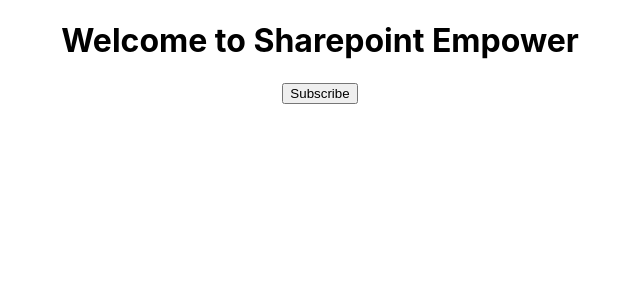
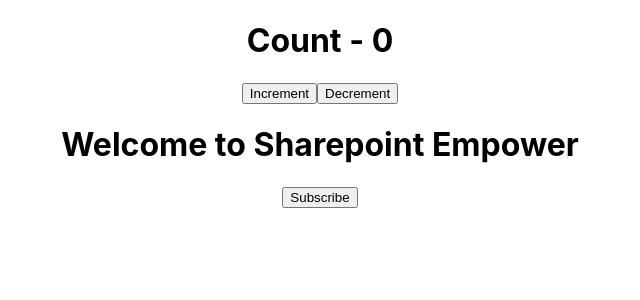
Before and after one commit to ladvabhautik/learn-react-js, a React (Create React App) app: page / in a window 1280 px wide. Shown: the top 300 px of the page, without its empty margins (320-960 px from the left). Built offline with nearby package versions, Linux system fonts and the light colour scheme.

Commit message:
PPP-01-ReactSetState

```diff
--- a/src/App.js
+++ b/src/App.js
@@ -1,4 +1,5 @@
 import './App.css';
+import Counter from './components/Counter';
 import Greet from './components/Greet';
 import Hello from './components/Hello';
 import Message from './components/Message';
@@ -7,21 +8,22 @@ import Welcome from './components/Welcome';
 function App() {
   return (
     <div className="App">
+      <Counter />
+      <Message />
       {/* <Greet name="Bruce" heroName="Batman" >
         <p>This is Paragraph</p>
       </Greet>
       <Greet name="Clark" heroName="Superman" >
         <button>button</button>
-      </Greet>
-      <Greet name="Diana" heroName="Wonder Woman" ></Greet>
-      <Welcome name="Bruce" heroName="Batman">
+      </Greet> */}
+      {/* <Greet name="Diana" heroName="Wonder Woman" ></Greet> */}
+      {/* <Welcome name="Bruce" heroName="Batman">
         <p>This is Paragraph</p>
       </Welcome>
       <Welcome name="Clark" heroName="Superman"></Welcome>
       <Welcome name="Diana" heroName="Wonder Woman" ></Welcome> */}
       {/* <Hello /> */}
 
-      <Message/>
     </div >
   );
 }
--- /dev/null
+++ b/src/components/Counter.js
@@ -0,0 +1,53 @@
+import React, { Component } from 'react'
+
+export class Counter extends Component {
+    constructor(props) {
+        super(props)
+
+        this.state = {
+            count: 0
+        }
+    }
+
+    increment() {
+        // this.setState({
+        //     count: this.state.count + 1
+        // }, () => {
+        //     console.log("Callback value", this.state.count)
+        // })
+        // console.log(this.state.count)
+        this.setState((prevState) => ({
+            count: prevState.count + 1
+        }))
+        console.log(this.state.count)
+    }
+
+    incrementFive() {
+        this.increment()
+        this.increment()
+        this.increment()
+        this.increment()
+        this.increment()
+    }
+
+    decrement() {
+        this.setState({
+            count: this.state.count - 1
+        })
+        console.log(this.state.count)
+    }
+
+
+
+    render() {
+        return (
+            <>
+                <h1>Count - {this.state.count}</h1>
+                <button id="increment" onClick={() => { this.incrementFive() }}>Increment</button>
+                <button id="decrement" onClick={() => { this.decrement() }}>Decrement</button>
+            </>
+        )
+    }
+}
+
+export default Counter
```
